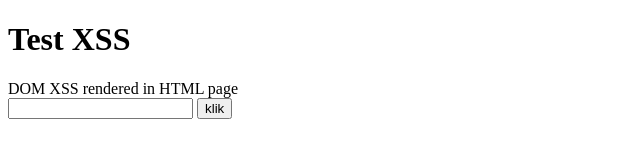
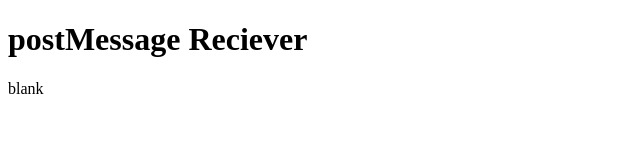
Before and after one commit to jamsrayvictim1/test-vuln-app, a plain HTML site: page index.html in a window 1280 px wide. Shown: the whole page, without its empty margins (0-640 px from the left). Drawn offline with Linux system fonts and the light colour scheme.

Commit message:
Update index.html

```diff
--- a/index.html
+++ b/index.html
@@ -3,20 +3,18 @@
 <head>
   <meta charset="UTF-8">
   <meta name="viewport" content="width=device-width, initial-scale=1.0">
-  <title>Document</title>
+  <title>reciever</title>
 </head>
 <body>
-  <h1>Test XSS</h1>
+  <h1>postMessage Reciever</h1>
+  <p id="message">blank</p>
 
-  <label>DOM XSS rendered in HTML page</label>
-  <br>
-  <div>
-    <input id="input">
-    <button id="click" onclick="render()">klik</button>
-  </div>
+  <script>
+    window.addEventListener("message", function(event) {
+      document.getElementById("message").innerHTML = event.data;
 
-  <h1 id="flaw"></h1>
-
-  <script src="index.js"></script>
+    }
+  )
+  </script>
 </body>
 </html>
```
